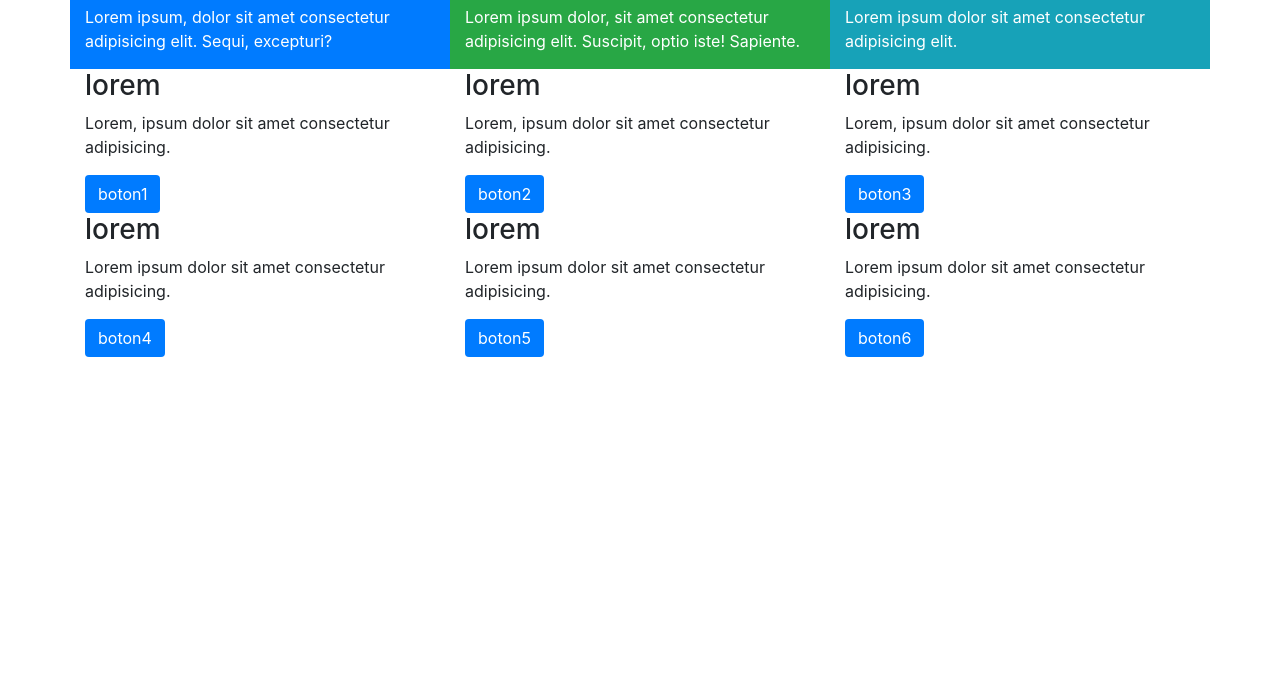
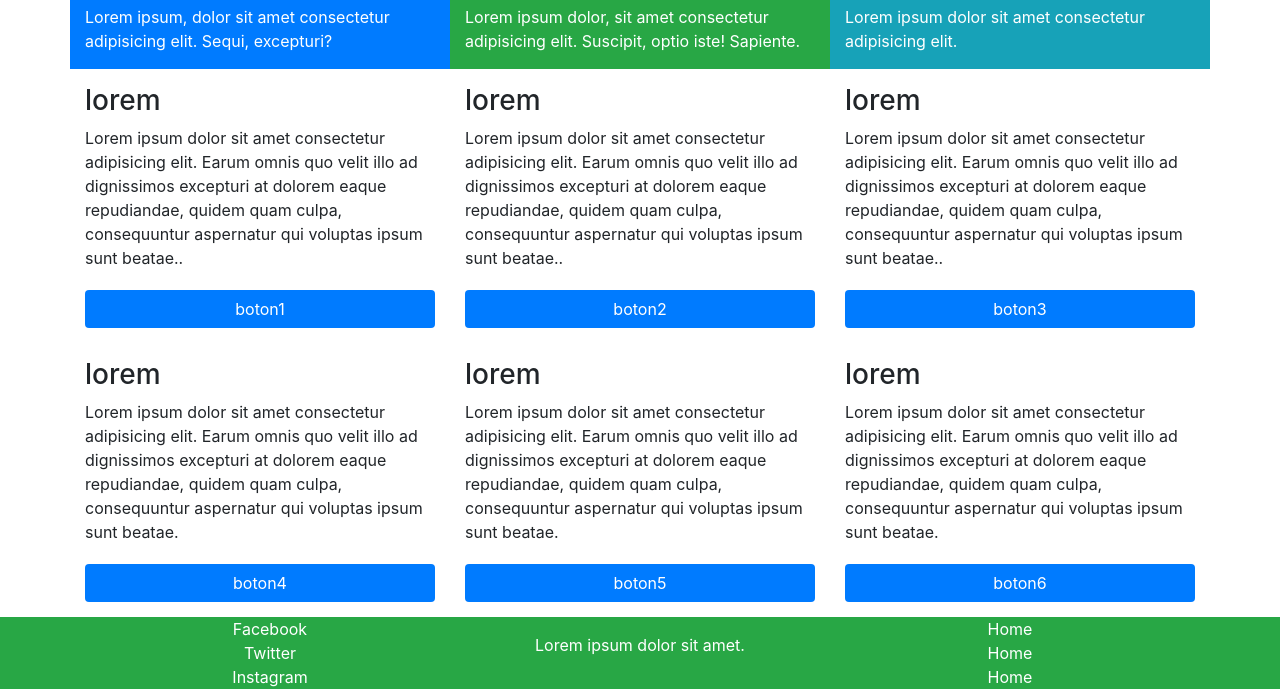
Before and after one commit to wiridix/bootstrap-course, a website: page index.html in a window 1280 px wide. Shown: the part 273-962 px from the top of the page. Before the commit the page ends 800 px from the top, so only its background shows below. Drawn offline with nearby package versions, Linux system fonts and the light colour scheme.

Commit message:
terminado

```diff
--- a/css/style.css
+++ b/css/style.css
@@ -0,0 +1,21 @@
+.cajas div{
+    margin: 15px 0px;
+    display: flex;
+    flex-direction: column;
+}
+
+.cajas div>p{
+    margin-bottom: 20px;
+}
+
+.cajas button{
+    width: 100%;
+    align-self: end;
+}
+
+footer .container div> a,a:hover, a:visited{
+    text-decoration: none;
+    color:white;
+    align-self: center;
+
+}
--- a/index.html
+++ b/index.html
@@ -37,36 +37,53 @@
         <div class="row cajas">
             <div class="col-sm-4">
                 <h3>lorem</h3>
-                <p>Lorem, ipsum dolor sit amet consectetur adipisicing.</p>
+                <p>Lorem ipsum dolor sit amet consectetur adipisicing elit. Earum omnis quo velit illo ad dignissimos excepturi at dolorem eaque repudiandae, quidem quam culpa, consequuntur aspernatur qui voluptas ipsum sunt beatae..</p>
                 <button class="btn bg-primary text-white">boton1</button>
             </div>
             <div class="col-sm-4">
                 <h3>lorem</h3>
-                <p>Lorem, ipsum dolor sit amet consectetur adipisicing.</p>
+                <p>Lorem ipsum dolor sit amet consectetur adipisicing elit. Earum omnis quo velit illo ad dignissimos excepturi at dolorem eaque repudiandae, quidem quam culpa, consequuntur aspernatur qui voluptas ipsum sunt beatae..</p>
                 <button class="btn bg-primary text-white">boton2</button>
             </div>
             <div class="col-sm-4">
                 <h3>lorem</h3>
-                <p>Lorem, ipsum dolor sit amet consectetur adipisicing.</p>
+                <p>Lorem ipsum dolor sit amet consectetur adipisicing elit. Earum omnis quo velit illo ad dignissimos excepturi at dolorem eaque repudiandae, quidem quam culpa, consequuntur aspernatur qui voluptas ipsum sunt beatae..</p>
                 <button class="btn bg-primary text-white">boton3</button>
             </div>
             <div class="col-sm-4">
                 <h3>lorem</h3>
-                <p>Lorem ipsum dolor sit amet consectetur adipisicing.</p>
+                <p>Lorem ipsum dolor sit amet consectetur adipisicing elit. Earum omnis quo velit illo ad dignissimos excepturi at dolorem eaque repudiandae, quidem quam culpa, consequuntur aspernatur qui voluptas ipsum sunt beatae.</p>
                 <button class="btn bg-primary text-white">boton4</button>
             </div>
             <div class="col-sm-4">
                 <h3>lorem</h3>
-                <p>Lorem ipsum dolor sit amet consectetur adipisicing.</p>
+                <p>Lorem ipsum dolor sit amet consectetur adipisicing elit. Earum omnis quo velit illo ad dignissimos excepturi at dolorem eaque repudiandae, quidem quam culpa, consequuntur aspernatur qui voluptas ipsum sunt beatae.</p>
                 <button class="btn bg-primary text-white">boton5</button>
             </div>
             <div class="col-sm-4">
                 <h3>lorem</h3>
-                <p>Lorem ipsum dolor sit amet consectetur adipisicing.</p>
+                <p>Lorem ipsum dolor sit amet consectetur adipisicing elit. Earum omnis quo velit illo ad dignissimos excepturi at dolorem eaque repudiandae, quidem quam culpa, consequuntur aspernatur qui voluptas ipsum sunt beatae.</p>
                 <button class="btn bg-primary text-white">boton6</button>
             </div>
         </div>
     </div>
+    <footer class="bg-success">
+        <div class="container d-flex flex-wrap text-white justify-content-between">
+            <div class="col-sm-4 d-flex flex-column">
+                <a href="#">Facebook</a>
+                <a href="#">Twitter</a>
+                <a href="#">Instagram</a>
+            </div>
+            <div class="col-sm-4 d-flex flex-column align-self-center align-items-center">
+                <address>Lorem ipsum dolor sit amet.</address>
+            </div>
+            <div class="col-sm-4 d-flex flex-column">
+                <a href="#">Home</a>
+                <a href="#">Home</a>
+                <a href="#">Home</a>
+            </div>
+        </div>
+    </footer>
 
     <script src="node_modules/@popperjs/core/dist/umd/popper.js"></script>
     <script src="node_modules/bootstrap/dist/js/bootstrap.min.js"></script>
```
